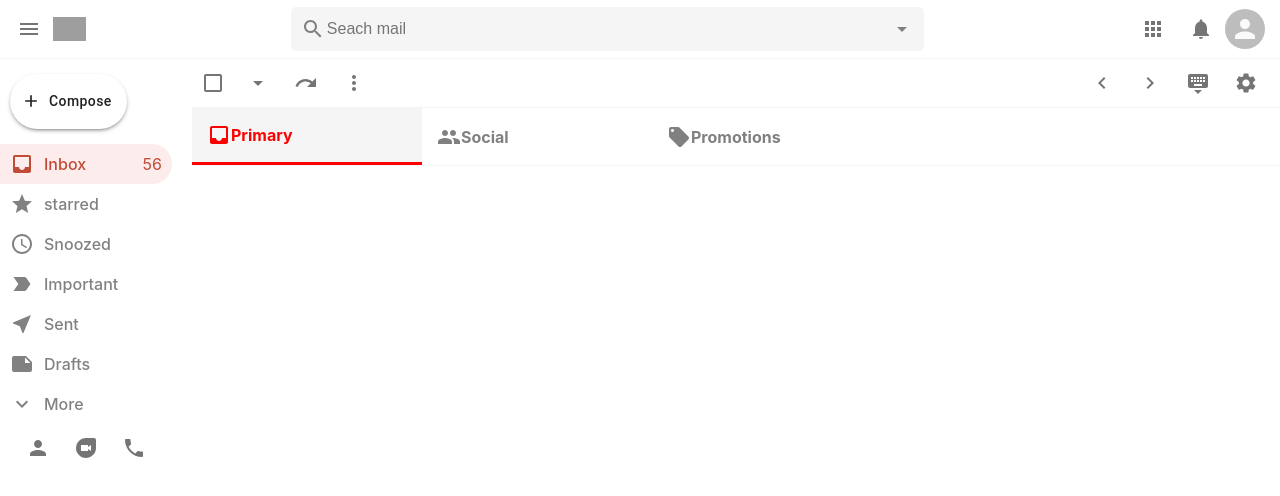
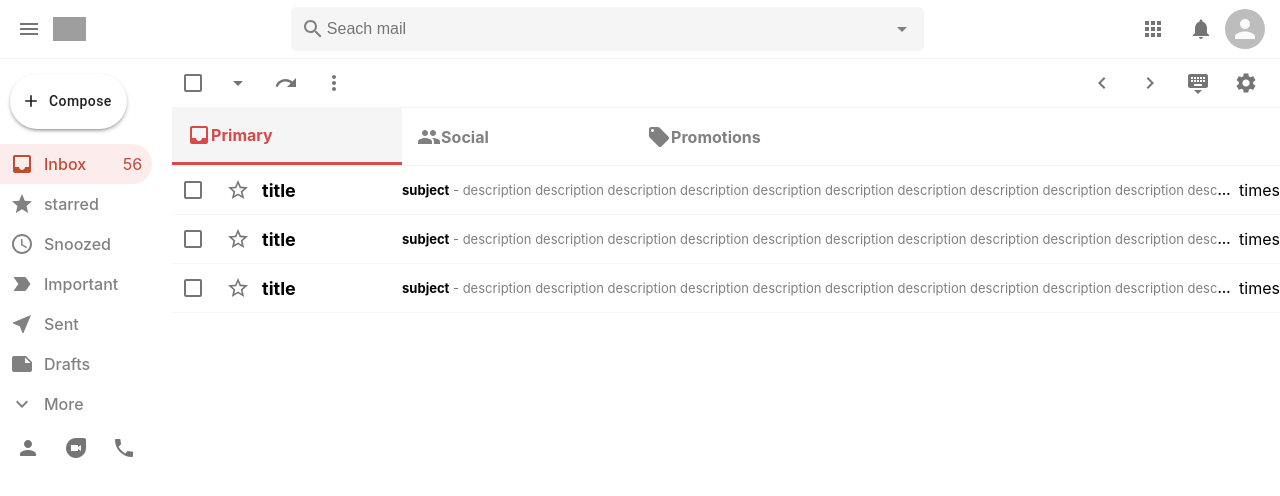
Before and after one commit to hostem17-git/gmail, a React (Create React App) app: page / in a window 1280 px wide. Shown: the top 496 px of the page. Built offline with nearby package versions, Linux system fonts and the light colour scheme; grey boxes are pictures that could not be loaded.

Commit message:
added mail screen

```diff
--- a/src/App.css
+++ b/src/App.css
@@ -11,5 +11,5 @@
   flex: 0.15;
 }
 .main_section {
-  flex: 0.85;
+  flex: 0.9;
 }
--- a/src/App.js
+++ b/src/App.js
@@ -23,7 +23,7 @@ function App() {
           </div>
           <div className="main_section">
             <Switch> {/*determines Routing*/}
-              <Route path="/mail" >
+              <Route path="/mail">
                 <Mail />
               </Route>
               <Route path="/">
--- a/src/EmailList.css
+++ b/src/EmailList.css
@@ -1,6 +1,7 @@
 .email_list {
   flex: 1;
-  overflow: scroll;
+  overflow-y: scroll;
+  padding-bottom: 5px;
 }
 
 .email_list_options {
--- a/src/EmailList.js
+++ b/src/EmailList.js
@@ -13,6 +13,7 @@ import Section from './Section'
 import InboxIcon from '@material-ui/icons/Inbox';
 import PeopleIcon from '@material-ui/icons/People';
 import LocalOfferIcon from '@material-ui/icons/LocalOffer';
+import EmailRow from './EmailRow'
 
 function EmailList() {
     return (
@@ -46,10 +47,15 @@ function EmailList() {
                 </div>
             </div>
             <div className="email_list_sections">
-                <Section Icon={InboxIcon} title="Primary" color="red" selected />
+                <Section Icon={InboxIcon} title="Primary" color="rgb(214, 74, 74)" selected />
                 <Section Icon={PeopleIcon} title="Social" color="#1A73E8" />
                 <Section Icon={LocalOfferIcon} title="Promotions" color="green" />
+            </div>
 
+            <div className="email_lists_list">
+                <EmailRow id="test" title="title" subject="subject" description="description description description description description description description description description description description description description description description description description description description description description description description description description description description " time="times" />
+                <EmailRow id="test" title="title" subject="subject" description="description description description description description description description description description description description description description description description description description description description description description description description description description description description " time="times" />
+                <EmailRow id="test" title="title" subject="subject" description="description description description description description description description description description description description description description description description description description description description description description description description description description description description " time="times" />
             </div>
         </div>
     )
--- /dev/null
+++ b/src/EmailRow.css
@@ -0,0 +1,44 @@
+.email_row {
+  display: flex;
+  align-items: center;
+  height: auto;
+  border-bottom: 1px solid whitesmoke;
+  cursor: pointer;
+  z-index: 999;
+}
+
+.email_row:hover {
+  border-top: 1px solid whitesmoke;
+  box-shadow: 0px 4px 4px -2px rgba(0, 0, 0, 0.24);
+}
+
+.email_row_options {
+  display: flex;
+}
+
+.email_row_message {
+  display: flex;
+  flex: 1;
+  align-items: center;
+  font-size: 13px;
+}
+
+.email_row_message > h4 {
+  width: 65vw;
+  white-space: nowrap;
+  overflow: hidden;
+  text-overflow: ellipsis;
+  padding-left: 5px;
+  padding-right: 5px;
+}
+
+.email_row_title {
+  padding-right: 15px;
+  font-size: 18px;
+  font-weight: bold;
+  width: 120px;
+}
+.email_row_description {
+  color: gray;
+  font-weight: 400;
+}
--- /dev/null
+++ b/src/EmailRow.js
@@ -0,0 +1,34 @@
+import React from 'react'
+import "./EmailRow.css"
+import { IconButton } from '@material-ui/core'
+import Checkbox from '@material-ui/core/Checkbox'
+import { useHistory } from "react-router-dom"
+import { StarBorderOutlined } from '@material-ui/icons'
+
+function EmailRow({ id, title, subject, description, time }) {
+
+    const history = useHistory();
+
+
+    return (
+        <div onClick={() => { history.push("./mail") }} className=" email_row">
+            <div className="email_row_options">
+                <Checkbox />
+                <IconButton>
+                    <StarBorderOutlined />
+                </IconButton>
+            </div>
+            <h3 className="email_row_title">
+                {title}
+            </h3>
+            <div className="email_row_message">
+                <h4>{subject}<span className="email_row_description"> - {description}</span></h4>
+            </div>
+            <p className="email_row_time">
+                {time}
+            </p>
+        </div>
+    )
+}
+
+export default EmailRow
--- a/src/Mail.css
+++ b/src/Mail.css
@@ -0,0 +1,5 @@
+.mail_tools {
+  display: flex;
+  justify-content: space-between;
+  align-items: center;
+}
--- a/src/Mail.js
+++ b/src/Mail.js
@@ -1,9 +1,62 @@
 import React from 'react'
 import './Mail.css'
+import ArrowBackIcon from '@material-ui/icons/ArrowBack'
+import MoveToInboxIcon from '@material-ui/icons/MoveToInbox'
+import ErrorIcon from '@material-ui/icons/Error'
+import DeleteIcon from '@material-ui/icons/Delete'
+import EmailIcon from '@material-ui/icons/Email'
+import WatchLaterIcon from '@material-ui/icons/WatchLater'
+import CheckCircleIcon from '@material-ui/icons/CheckCircle'
+import LabelImportantIcon from '@material-ui/icons/LabelImportant'
+import MoreVertIcon from "@material-ui/icons/MoreVert"
+import UnfoldMoreIcon from "@material-ui/icons/UnfoldMore"
+import PrintIcon from "@material-ui/icons/Print"
+import ExitToAppIcon from "@material-ui/icons/ExitToApp"
+import { useHistory } from "react-router-dom"
+import { IconButton } from '@material-ui/core'
+
 function Mail() {
+    const history = useHistory()
     return (
-        <div>
+        <div className="mail">
+            <div className="mail_tools">
+                <div className="mail_tools_left">
+                    <IconButton onClick={() => history.push("/")}>
+                        <ArrowBackIcon />
+                    </IconButton>
+                    <IconButton>
+                        <MoveToInboxIcon />
+                    </IconButton>
+                    <IconButton>
+                        <ErrorIcon />
+                    </IconButton>
+                    <IconButton>
+                        <DeleteIcon />
+                    </IconButton>
+                    <IconButton>
+                        <EmailIcon />
+                    </IconButton>
+                    <IconButton>
+                        <WatchLaterIcon />
+                    </IconButton>
+                    <IconButton>
+                        <CheckCircleIcon />
+                    </IconButton>
+                    <IconButton>
+                        <LabelImportantIcon />
+                    </IconButton>
+                    <IconButton>
+                        <MoreVertIcon />
+                    </IconButton>
+                </div>
 
+                <div className="mail_tools_right">
+                    <IconButton><UnfoldMoreIcon /></IconButton>
+                    <IconButton><PrintIcon /></IconButton>
+                    <IconButton><ExitToAppIcon /></IconButton>
+
+                </div>
+            </div>
         </div>
     )
 }
```
